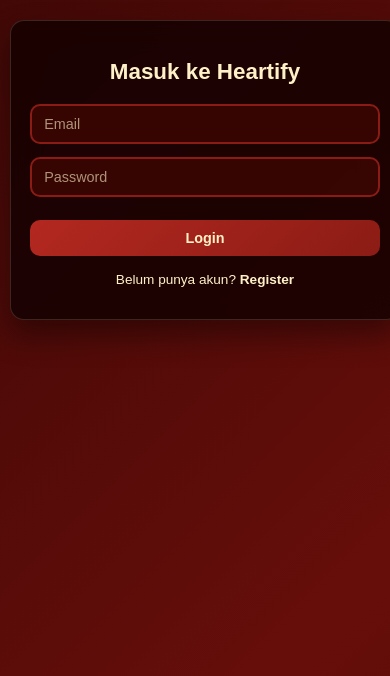
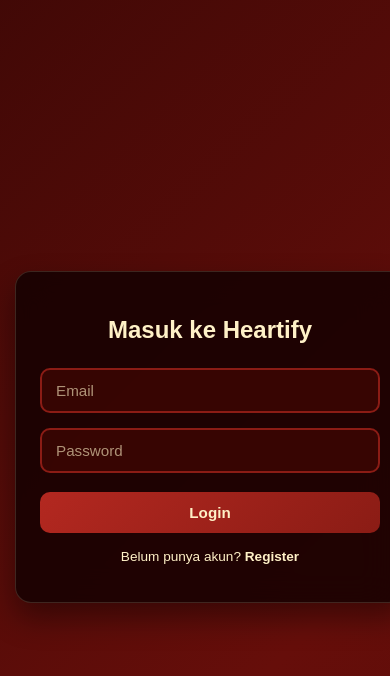
Before and after one commit to AdindaMuarriva/Heartify, a Next.js app: page /login in a window 390 px wide. Shown: the top 676 px of the page. Built offline with nearby package versions, Linux system fonts and the light colour scheme.

Commit message:
fix: layout

```diff
--- a/app/login/login.css
+++ b/app/login/login.css
@@ -8,7 +8,7 @@
   width: 100%;
   display: flex;
   justify-content: center;
-  align-items: center;
+  align-items: center; /* Tetap center, jangan flex-start */
   font-family: "Poppins", sans-serif;
   padding: 20px;
   background: linear-gradient(-45deg, #3E0703, #660E0A, #230403, #8B1515);
@@ -183,33 +183,34 @@
 
 /* Responsive */
 @media (max-width: 480px) {
+  .login-scope-wrapper {
+    padding: 15px;
+    align-items: center; /* TETAP CENTER, jangan flex-start */
+  }
+
   .login-scope-wrapper .auth-card {
-    padding: 1.2rem;
+    padding: 1.5rem;
     margin: 0;
     max-width: 100%;
-    border-radius: 14px;
+    border-radius: 16px;
+    max-height: auto; /* Biarkan natural height */
   }
 
   .login-scope-wrapper h2 {
-    font-size: 1.4rem;
-    margin-bottom: 1.2rem;
+    font-size: 1.5rem; /* Diperkecil */
+    margin-bottom: 1.5rem; /* Diperkecil */
   }
 
   .login-scope-wrapper input {
-    padding: 10px 12px;
-    margin-bottom: 0.8rem;
-    font-size: 0.9rem;
+    padding: 12px 14px; /* Jangan terlalu kecil */
+    margin-bottom: 0.9rem;
+    font-size: 0.95rem;
   }
 
   .login-scope-wrapper button {
-    padding: 10px;
-    font-size: 0.9rem;
-  }
-
-  .login-scope-wrapper {
-    padding: 10px;
-    align-items: flex-start;
-    padding-top: 20px;
+    padding: 12px;
+    font-size: 0.95rem;
+    margin-top: 5px;
   }
 
   .login-scope-wrapper .popup-card {
@@ -225,9 +226,8 @@
 
 /* Untuk tablet kecil */
 @media (min-width: 481px) and (max-width: 768px) {
-  .login-scope-wrapper .auth-card,
-  .auth-card {
-    max-width: 400px;
+  .login-scope-wrapper .auth-card {
+    max-width: 380px;
     padding: 1.8rem;
   }
 }
```
